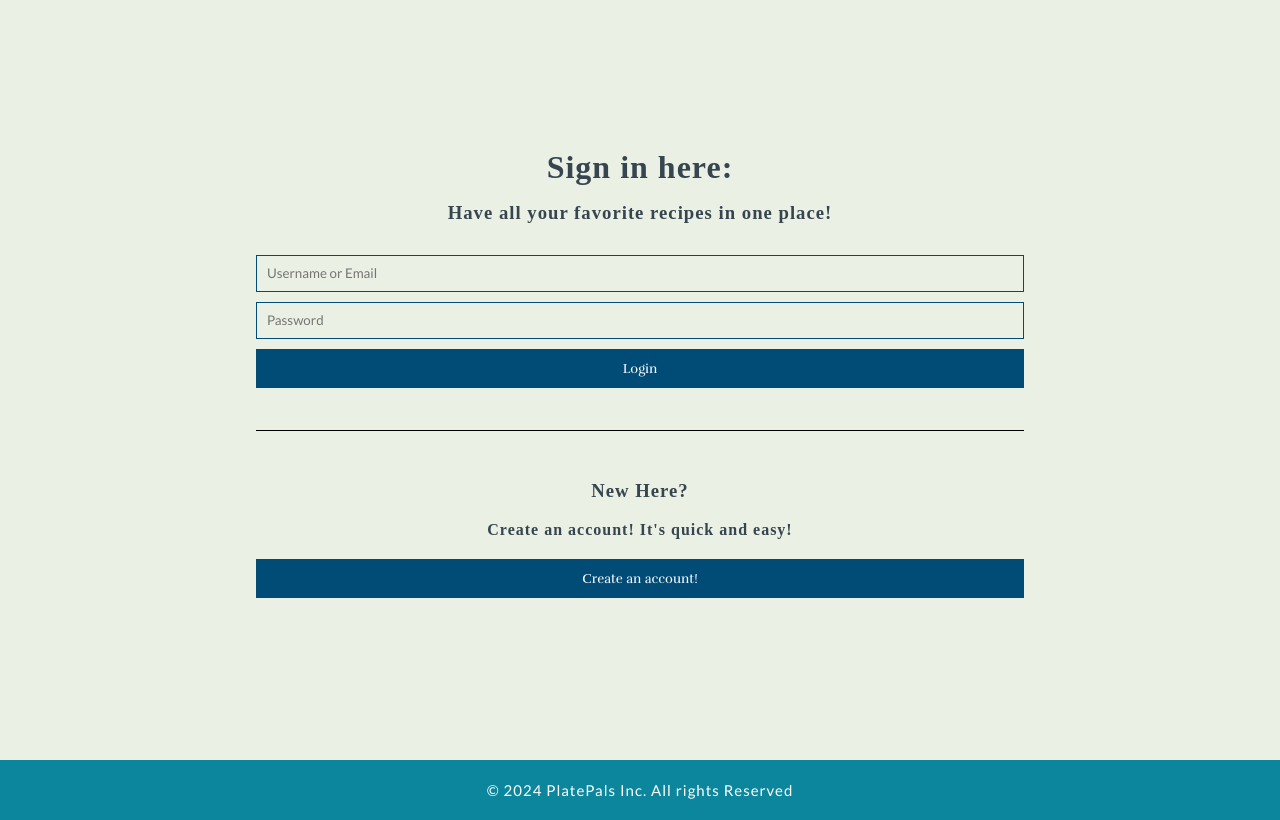
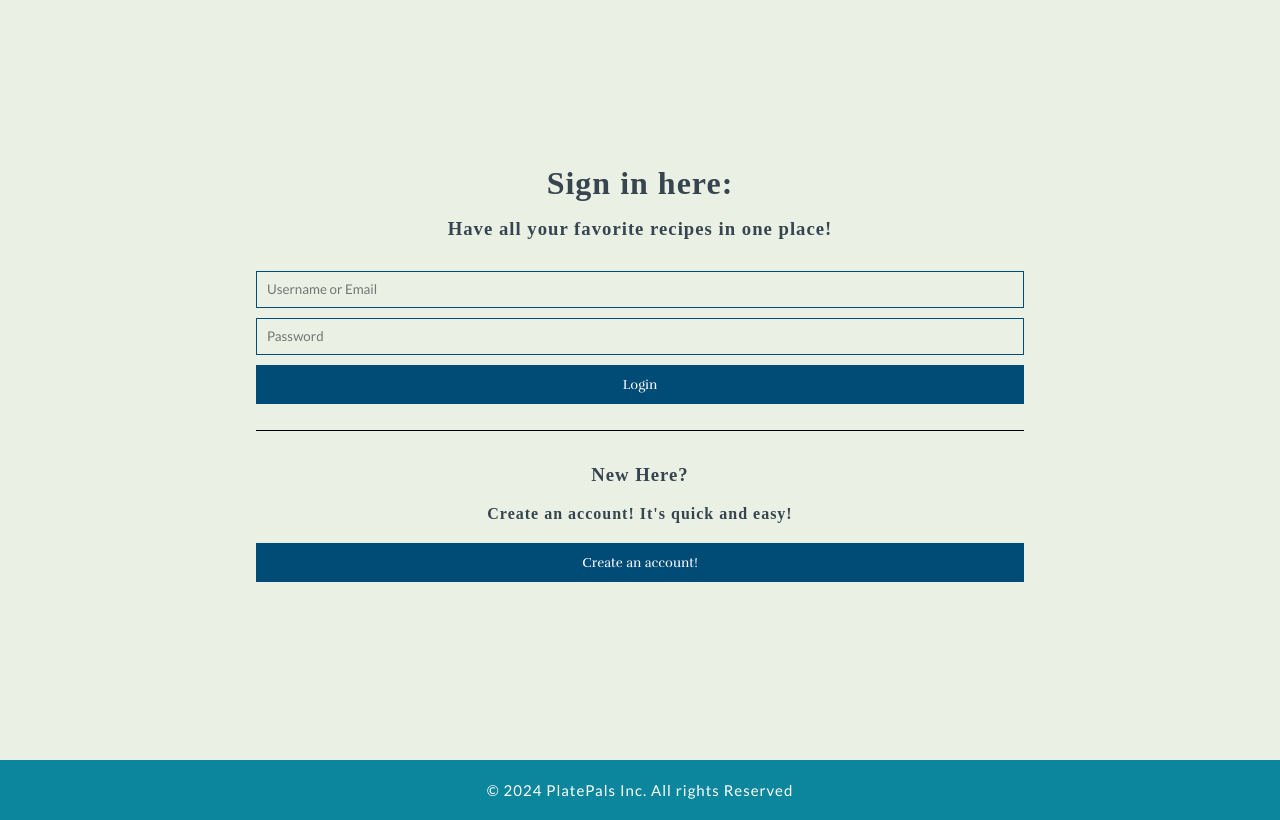
Before and after one commit to asterli/PlatePals, a PHP site: page /login/login.php in a window 1280 px wide. Shown: the part 96-916 px from the top of the page. Run offline with PHP 8.4, Linux system fonts and the light colour scheme.

Commit message:
Fix login ui and signout redirect

```diff
--- a/account/account.js
+++ b/account/account.js
@@ -75,7 +75,7 @@ document.addEventListener("DOMContentLoaded", function () {
       })
         .then((response) => {
           if (response.ok) {
-            window.location.href = "../login/login.html";
+            window.location.href = "../login/login.php";
           } else {
             console.error("Sign out failed.");
           }
--- a/login/login.css
+++ b/login/login.css
@@ -55,7 +55,7 @@ hr {
 .centered-line {
   width: 60%;
   border-bottom: 1px solid #000; /* Adjust the color as needed */
-  margin: 2rem 0;
+  margin: 1rem 0;
 }
 #create-account {
   text-align: center;
```
